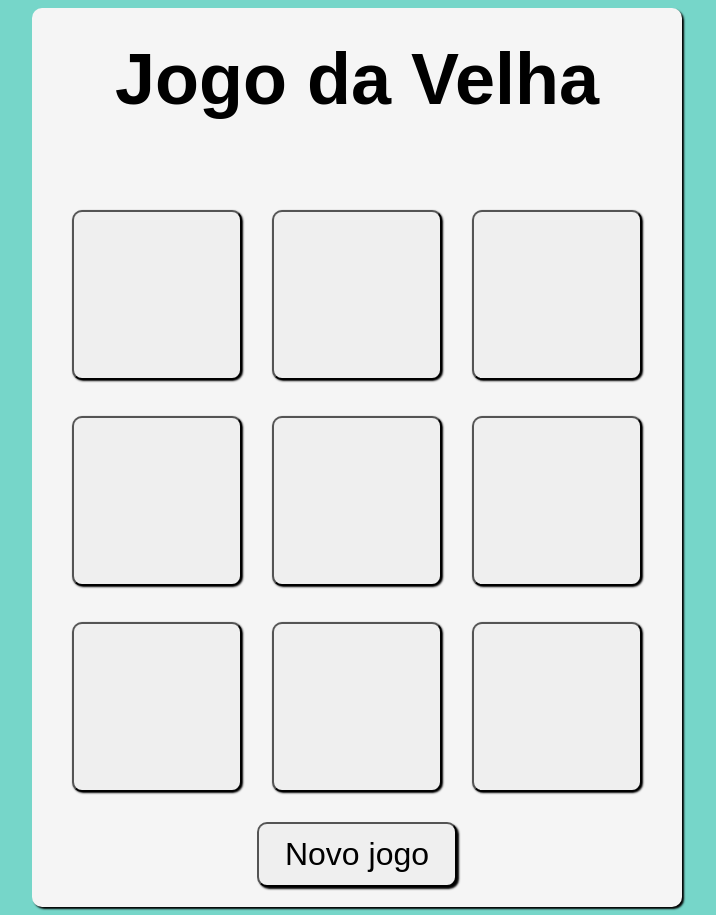
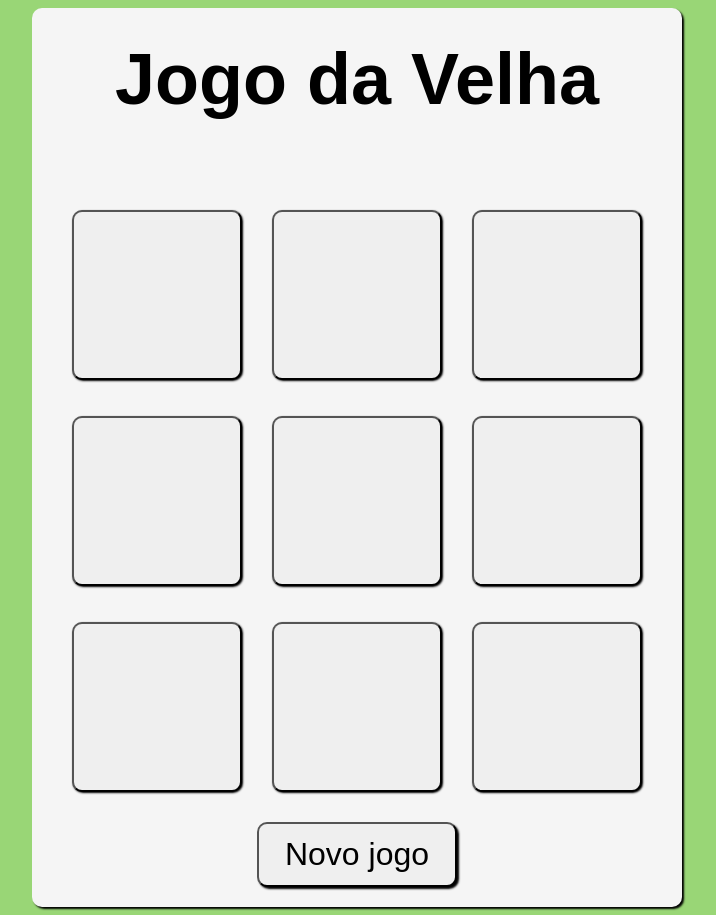
Before and after one commit to lucaspfreire/jogo-da-velha, a plain HTML site: page index.html in a window 1280 px wide. Shown: the whole page, without its empty margins (283-999 px from the left). Drawn offline with Linux system fonts and the light colour scheme.

Commit message:
Alterado cor do background

```diff
--- a/style.css
+++ b/style.css
@@ -4,7 +4,7 @@ display: flex;
 flex-direction: column;
 justify-content: center;
 align-items: center;
-background-color: rgb(118, 214, 201);
+background-color: rgb(153, 214, 118);
 }
 
 .tittle {
```
